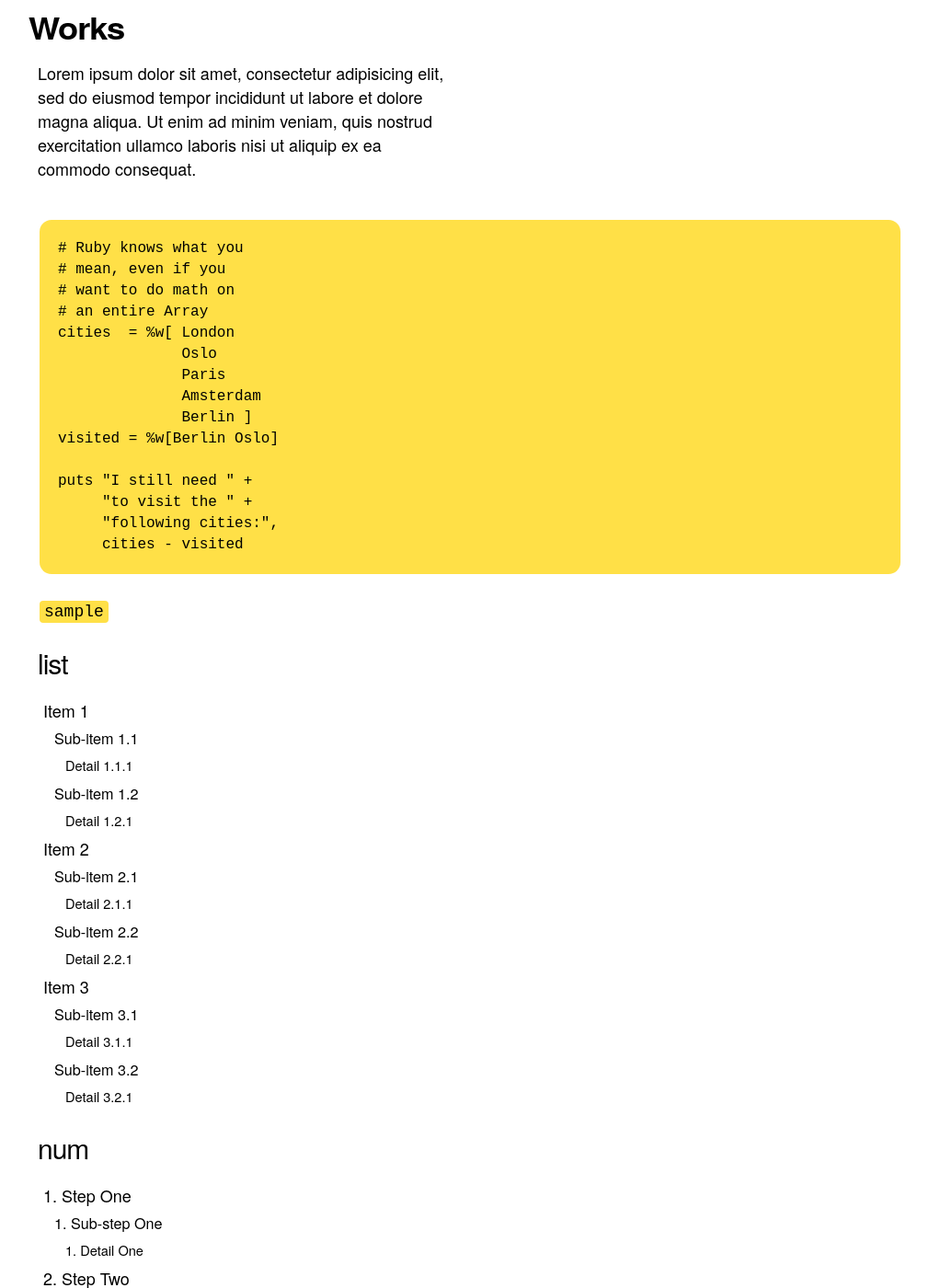
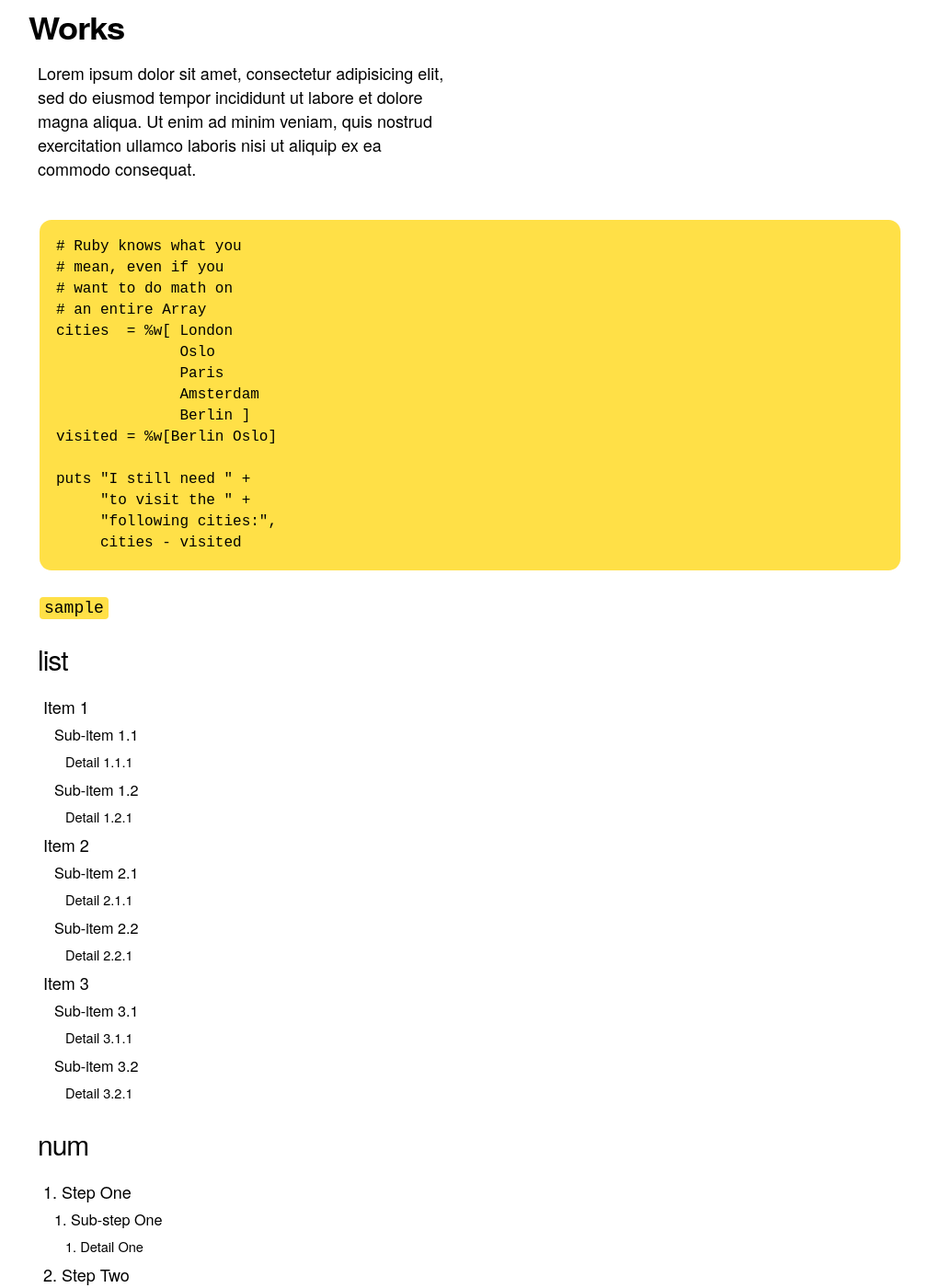
Before and after one commit to YumaYX/yumayx.github.io, a Jekyll site: the page built from sample.markdown, in a window 1280 px wide and 1400 px high, scrolled down 222 px. Shown: the whole window at 92% size, without its empty margins (129-1139 px from the left). Built offline with Jekyll 4.4.1, drawn with Linux system fonts in a browser that asks for light colours.

Commit message:
Adjust padding for pre code block element

```diff
--- a/assets/css/extends.css
+++ b/assets/css/extends.css
@@ -16,7 +16,7 @@ hr {
 pre code {
     border-radius: 13px;
     line-height: 2.3rem;
-    padding: 2rem 2rem;
+    padding: 1.8rem;
     font-size: 16px;
     overflow-x: auto;
 }
```
